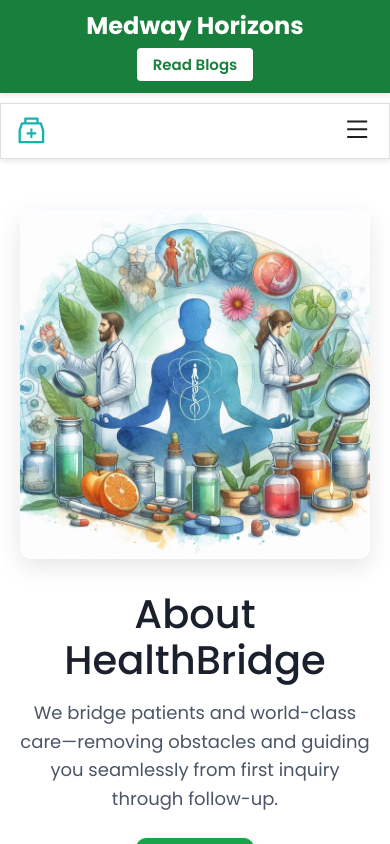
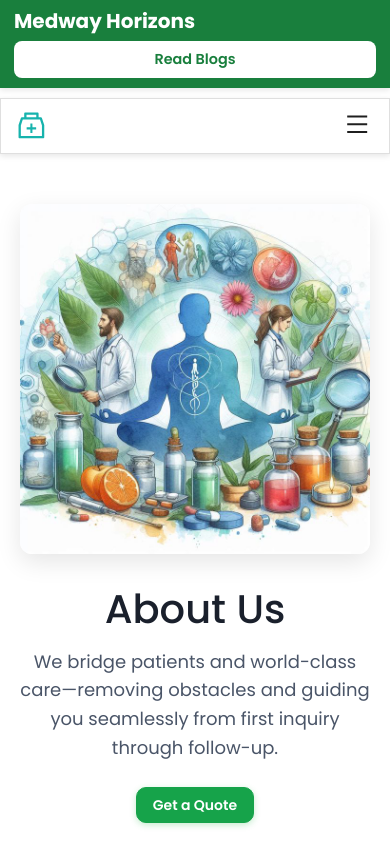
Before and after one commit to Mohitverve/health-bridge, a React (Vite) app: page /About in a window 390 px wide. Built offline with nearby package versions, Linux system fonts and the light colour scheme.

Commit message:
some minor

```diff
--- a/src/components/WhyHealthBridge.jsx
+++ b/src/components/WhyHealthBridge.jsx
@@ -34,7 +34,7 @@ export default function WhyHealthBridge() {
 
   return (
     <section className="why-section">
-      <h2 className="why-heading">Why Choose HealthBridge?</h2>
+      <h2 className="why-heading">Why Choose MedwayHorizon?</h2>
       <div className="why-grid">
         {features.map((f, i) => (
           <motion.div
--- a/src/pages/AboutUsPage.jsx
+++ b/src/pages/AboutUsPage.jsx
@@ -19,7 +19,7 @@ export default function AboutUsPage() {
       {/* HERO */}
       <section className="au-hero">
         <div className="au-hero-text">
-          <h1>About HealthBridge</h1>
+          <h1>About Us</h1>
           <p>
             We bridge patients and world-class care—removing obstacles and guiding you
             seamlessly from first inquiry through follow-up.
--- a/src/styles/Header.css
+++ b/src/styles/Header.css
@@ -9,26 +9,33 @@
 }
 
 .site-header {
+  width: 100%;
   background: var(--header-bg);
   color: var(--header-text);
   font-family: 'Poppins', sans-serif;
   box-shadow: 0 2px 6px rgba(0,0,0,0.1);
+         /* optional: sticks header on scroll */
+  top: 0;                  /* remove if you don't want it sticky */
+  z-index: 100;
 }
 
 .header-inner {
   max-width: 1200px;
   margin: 0 auto;
-  padding: 12px 24px;
+  padding: 12px 16px;
   display: flex;
   align-items: center;
   justify-content: space-between;
+  gap: 12px;
 }
 
 .header-logo {
-  font-size: 1.5rem;
+  font-size: 1.6rem;
   font-weight: 700;
+  white-space: nowrap;
 }
 
+/* Desktop / large tablet */
 .header-nav {
   display: flex;
   align-items: center;
@@ -38,26 +45,61 @@
   background: var(--action-bg);
   color: var(--action-text);
   border: none;
-  padding: 8px 16px;
-  font-size: 0.9375rem;
+  padding: 8px 18px;
+  font-size: 0.95rem;
   font-weight: 600;
-  border-radius: 4px;
+  border-radius: 999px;
   cursor: pointer;
-  transition: background 0.2s;
+  transition: background 0.2s, transform 0.1s;
+  white-space: nowrap;
 }
 
 .header-action:hover {
   background: var(--action-hover);
+  transform: translateY(-1px);
 }
 
-/* Mobile collapse (if you add more items later) */
-@media (max-width: 600px) {
+/* ====== Medium screens (tablets) ====== */
+@media (max-width: 768px) {
+  .header-inner {
+    padding: 10px 14px;
+  }
+
+  .header-logo {
+    font-size: 1.4rem;
+    text-align: left;
+  }
+
+  .header-action {
+    padding: 6px 14px;
+    font-size: 0.9rem;
+  }
+}
+
+/* ====== Small screens (phones) ====== */
+@media (max-width: 480px) {
   .header-inner {
     flex-direction: column;
+    align-items: stretch;
+    justify-content: center;
+    text-align: center;
     gap: 8px;
   }
+
+  .header-logo {
+    font-size: 1.25rem;
+  }
+
+  .header-nav {
+    width: 100%;
+    display: flex;
+    justify-content: center;
+  }
+
   .header-action {
     width: 100%;
     text-align: center;
+    padding: 10px 0;
+    border-radius: 8px;
   }
 }
--- a/src/styles/WhyHealthBridge.css
+++ b/src/styles/WhyHealthBridge.css
@@ -9,27 +9,44 @@
   text-align: center;
   font-size: 2rem;
   margin-bottom: 48px;
-  color: #fafafa;
+  color: #0f172a;
+  font-weight: 700;
 }
 
-/* Grid: 2 columns by default, 4 columns on large viewports */
+/* --- GRID LAYOUT --- */
+/* Mobile-first: 1 column */
 .why-grid {
   display: grid;
   gap: 24px;
   max-width: 1200px;
   margin: 0 auto;
   position: relative;
-  grid-template-columns: repeat(2, 1fr);
+  grid-template-columns: 1fr;
 }
-@media (min-width: 1200px) {
+
+/* Tablets: 2 columns */
+@media (min-width: 640px) {
   .why-grid {
-    grid-template-columns: repeat(4, 1fr);
+    grid-template-columns: repeat(2, minmax(0, 1fr));
   }
 }
 
-/* Decorative line behind cards */
+/* Large desktops: 4 columns */
+@media (min-width: 1200px) {
+  .why-grid {
+    grid-template-columns: repeat(4, minmax(0, 1fr));
+  }
+}
+
+/* Decorative line behind cards - only from tablet upwards */
 .why-grid::before {
   content: '';
+  display: none;
+}
+
+@media (min-width: 640px) {
+  .why-grid::before {
+    display: block;
     position: absolute;
     top: 50%;
     left: 5%;
@@ -38,15 +55,15 @@
     background: #e2e8f0;
     z-index: 0;
   }
+}
 
-/* Card base styling */
+/* --- CARD STYLING --- */
 .why-card {
   position: relative;
   background: #fff;
-  border-radius: 12px;
-  padding: 32px 24px;
-  /* force a more rectangular shape */
-  min-height: 260px;
+  border-radius: 16px;
+  padding: 24px 18px;
+  min-height: 0; /* don't force tall cards on mobile */
   display: flex;
   flex-direction: column;
   align-items: center;
@@ -57,31 +74,29 @@
   transition: transform 0.4s ease, box-shadow 0.4s ease, background-color 0.4s ease;
 }
 
-/* Card hover animation */
 .why-card:hover {
-  transform: translateY(-12px) scale(1.02);
+  transform: translateY(-8px) scale(1.02);
   box-shadow: 0 12px 24px rgba(0, 0, 0, 0.12);
   background-color: #f0fff4;
 }
 
 /* Icon styling */
 .why-icon {
-  font-size: 2.8rem;
+  font-size: 2.4rem;
   color: #38a169;
-  margin-bottom: 20px;
+  margin-bottom: 16px;
   transition: transform 0.4s ease, color 0.4s ease;
 }
 
-/* Icon hover: pulse & rotate */
 .why-card:hover .why-icon {
-  transform: rotate(15deg) scale(1.2);
+  transform: rotate(15deg) scale(1.15);
   color: #2f855a;
 }
 
 .why-title {
-  font-size: 1.35rem;
-  margin-bottom: 12px;
-  color: #2d3748;
+  font-size: 1.25rem;
+  margin-bottom: 10px;
+  color: #1f2933;
 }
 
 .why-desc {
@@ -101,11 +116,12 @@
   border-radius: 2px;
 }
 
-/* Fade-in animation when in view (fallback for CSS-only) */
+/* --- ANIMATION (fallback if no Framer motion) --- */
 @keyframes fadeUp {
   from { opacity: 0; transform: translateY(20px); }
   to   { opacity: 1; transform: translateY(0); }
 }
+
 .why-card {
   opacity: 0;
   animation: fadeUp 0.6s ease forwards;
@@ -114,3 +130,33 @@
 .why-card:nth-child(2) { animation-delay: 0.2s; }
 .why-card:nth-child(3) { animation-delay: 0.3s; }
 .why-card:nth-child(4) { animation-delay: 0.4s; }
+
+/* --- MOBILE-SPECIFIC TWEAKS --- */
+@media (max-width: 480px) {
+  .why-section {
+    padding: 56px 16px;
+  }
+
+  .why-heading {
+    font-size: 1.6rem;
+    margin-bottom: 32px;
+  }
+
+  .why-card {
+    padding: 20px 16px;
+    border-radius: 14px;
+  }
+
+  .why-icon {
+    font-size: 2.1rem;
+    margin-bottom: 12px;
+  }
+
+  .why-title {
+    font-size: 1.1rem;
+  }
+
+  .why-desc {
+    font-size: 0.95rem;
+  }
+}
```
Lines whose indentation alone changed are shown as unchanged.
